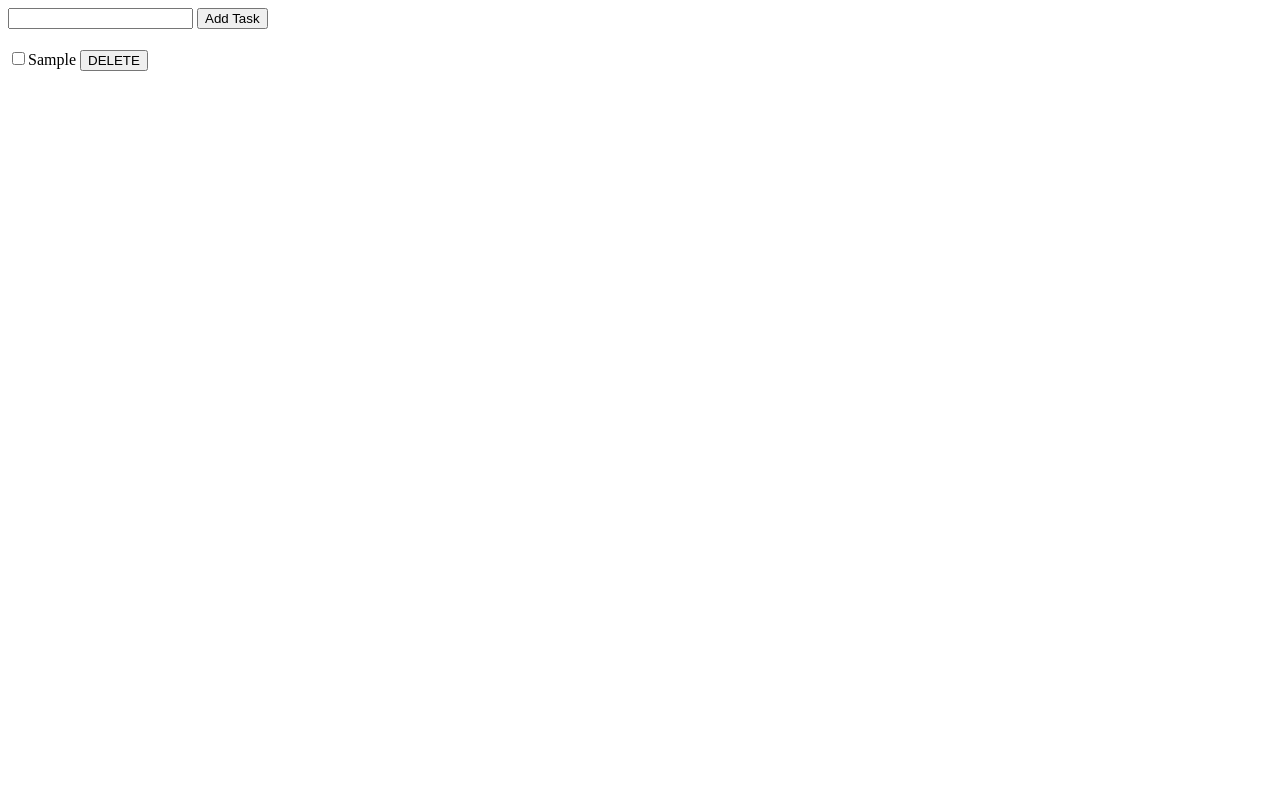
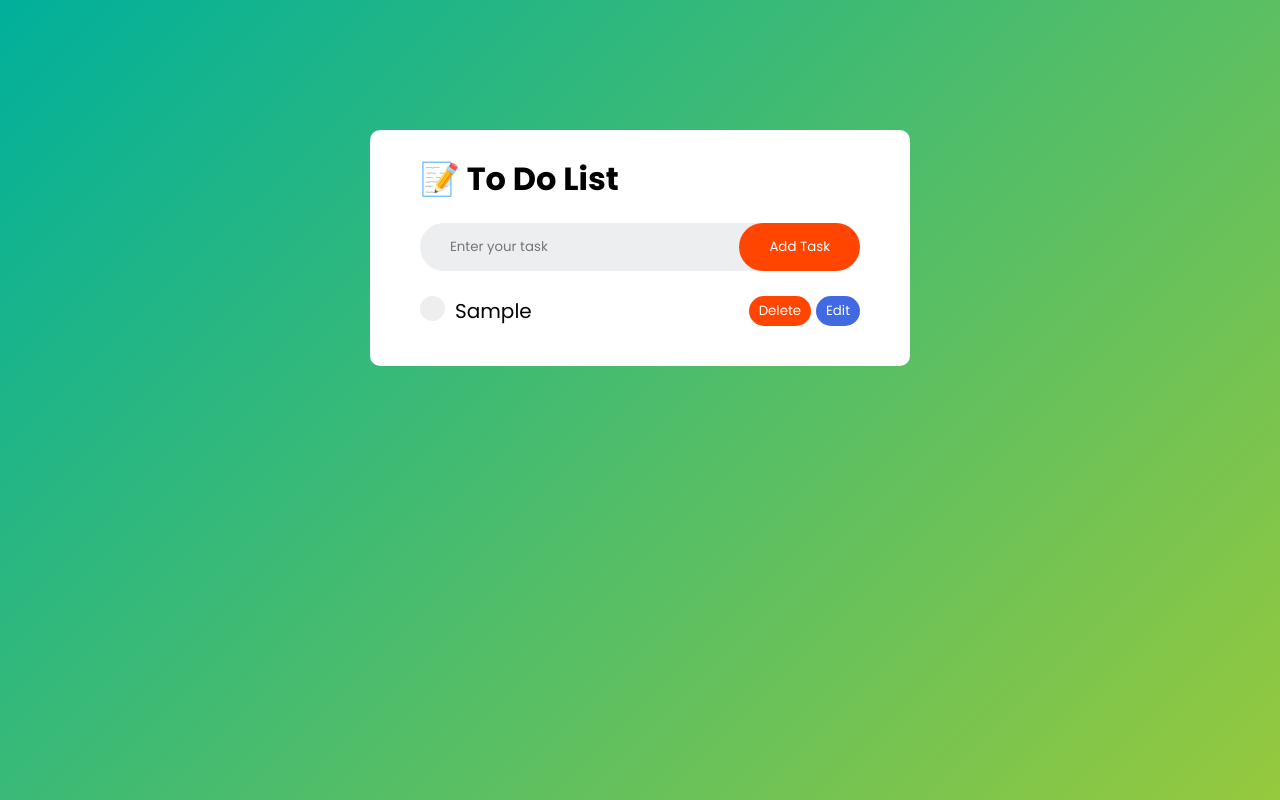
Before and after one commit to sanjeevirajanramajayam/To-Do-Application, a plain HTML site: page index.html in a window 1280 px wide. Both pictures are taken after typing "Sample" into the empty fields and a click on the button "Add Task". Drawn offline with Linux system fonts and the light colour scheme.

Commit message:
Completed rework of To Do List Application

```diff
--- /dev/null
+++ b/checkbox.css
@@ -0,0 +1,69 @@
+/* The container */
+.container {
+  display: block;
+  position: relative;
+  padding-left: 35px;
+  margin-bottom: 12px;
+  cursor: pointer;
+  font-size: 20px;
+  -webkit-user-select: none;
+  -moz-user-select: none;
+  -ms-user-select: none;
+  user-select: none;
+  width: fit-content;
+}
+
+/* Hide the browser's default checkbox */
+.container input {
+  position: absolute;
+  opacity: 0;
+  cursor: pointer;
+  height: 0;
+  width: 0;
+}
+
+/* Create a custom checkbox */
+.checkmark {
+  position: absolute;
+  top: 0;
+  left: 0;
+  height: 25px;
+  width: 25px;
+  background-color: #eee;
+  border-radius : 20px;
+}
+
+/* On mouse-over, add a grey background color */
+.container:hover input ~ .checkmark {
+  background-color: #ccc;
+}
+
+/* When the checkbox is checked, add a blue background */
+.container input:checked ~ .checkmark {
+  background-color: #FF4500;
+}
+
+/* Create the checkmark/indicator (hidden when not checked) */
+.checkmark:after {
+  content: "";
+  position: absolute;
+  display: none;
+}
+
+/* Show the checkmark when checked */
+.container input:checked ~ .checkmark:after {
+  display: block;
+}
+
+/* Style the checkmark/indicator */
+.container .checkmark:after {
+  left: 9px;
+  top: 5px;
+  width: 5px;
+  height: 10px;
+  border: solid white;
+  border-width: 0 3px 3px 0;
+  -webkit-transform: rotate(45deg);
+  -ms-transform: rotate(45deg);
+  transform: rotate(45deg);
+}
--- a/index.html
+++ b/index.html
@@ -1,24 +1,28 @@
-<html>
+<!DOCTYPE html>
+<html lang="en">
+<head>
+    <link rel="preconnect" href="https://fonts.googleapis.com">
+    <link rel="preconnect" href="https://fonts.gstatic.com" crossorigin>
+    <link href="https://fonts.googleapis.com/css2?family=Poppins:ital,wght@0,100;0,200;0,300;0,400;0,500;0,600;0,700;0,800;0,900;1,100;1,200;1,300;1,400;1,500;1,600;1,700;1,800;1,900&display=swap" rel="stylesheet">
 
-<head>
-
-    <style>
-        .add{
-            margin-bottom: 20px;
-        }
-    </style>
-
-    <script src="index.js" defer></script>
-
+    <meta charset="UTF-8">
+    <meta name="viewport" content="width=device-width, initial-scale=1.0">
+    <title>To Do List</title>
+    <link rel="stylesheet" href="style.css">
+    <link rel="stylesheet" href="checkbox.css">
+    <script type="text/javascript" src="index.js" defer></script>
 </head>
 
 <body>
+    <div class="main">
+        <div class="todo-app" id="todo-app">
+            <h1>📝 To Do List</h1>
 
-    <input id="input">
-    <button class="add" onclick="AddCheckbox()">Add Task</button>
-    <div id="div1">
-
+            <div class="row">
+                <input placeholder="Enter your task" id="input">
+                <button id="addbutton" onclick="AddTask()">Add Task</button>
+            </div>
+        </div>
     </div>
 </body>
-
 </html>
--- a/index.js
+++ b/index.js
@@ -1,39 +1,94 @@
-let count = 0;
+const edittask = 0;
 
-function AddCheckbox()
+function AddTask()
 {
     const input = document.getElementById("input");
+    const div = document.getElementById("todo-app");
 
-    if (input.value != '')
-    {
-        const checkbox = document.createElement("input");
-        checkbox.setAttribute("type", "checkbox");
-        checkbox.setAttribute("onclick", "Check(" + count.toString() + ")");
-        checkbox.setAttribute("id", count.toString());
+    const taskdiv = document.createElement("div");
+    taskdiv.setAttribute("class", "task");
 
-        const label = document.createElement("label");
-        label.innerHTML = input.value + "    ";
-        label.setAttribute("for", count.toString());
-        label.setAttribute("id", "#" + count.toString());
+    const label = document.createElement("label");
+    label.innerHTML = input.value;
+    label.setAttribute("class", "container");
 
-        const button = document.createElement("button");
-        button.innerHTML = "DELETE";
-        button.setAttribute("onclick", "Delete(" + count.toString() + ")");
-        button.setAttribute("id", "##" + count.toString());
+    const checkbox = document.createElement("input");
+    checkbox.setAttribute("type", "checkbox");
 
-        const div = document.getElementById("div1");
+    const span = document.createElement("span");
+    span.setAttribute("class", "checkmark")
 
-        div.appendChild(checkbox);
-        div.appendChild(label);
-        div.appendChild(button);
+    const button = document.createElement("button");
+    button.setAttribute("id", "removebutton")
+    button.innerHTML = "Delete";
 
-        var br = document.createElement("br");
-        br.setAttribute("id", "$" + count.toString());
-        div.appendChild(br);
+    const button2 = document.createElement("button");
+    button2.setAttribute("id", "editbutton");
+    button2.innerHTML = "Edit";
 
-        count++;
-        input.value = '';
-    }
+    label.appendChild(checkbox);
+    label.appendChild(span);
+
+    taskdiv.appendChild(label);
+    taskdiv.appendChild(button);
+    taskdiv.appendChild(button2);
+    taskdiv.setAttribute("title", "0");
+
+    div.appendChild(taskdiv);
+
+    input.value = '';
+
+    div.addEventListener("click", function(e)
+        {
+            if (e.target.tagName === "INPUT")
+            {
+                if (e.target.checked == true)
+                {
+                    console.log(e.target.parentElement);
+                    e.target.parentElement.style.textDecoration = "line-through";
+                }
+                else
+                {
+                    e.target.parentElement.style.textDecoration = "none";
+                }
+            }
+            else if (e.target.tagName === "BUTTON")
+            {
+                if (e.target.innerHTML === "Delete")
+                {
+                    e.target.parentElement.remove()
+                }
+
+                else if (e.target.innerHTML === "Edit" && e.target.parentElement.title === "0")
+                {
+                    console.log(e.target);
+                    const rowdiv = document.createElement("div");
+                    rowdiv.setAttribute("class", "row");
+
+                    const editinput = document.createElement("input");
+                    editinput.setAttribute("placeholder", "Edit your task");
+                    editinput.setAttribute("id", "editinput");
+
+                    const editbutton = document.createElement("button");
+                    editbutton.innerHTML = "OK";
+                    editbutton.setAttribute("id", "okbutton");
+
+                    rowdiv.appendChild(editinput);
+                    rowdiv.appendChild(editbutton);
+
+                    e.target.parentElement.appendChild(rowdiv);
+                    e.target.parentElement.title = "1";
+                }
+
+                else if (e.target.innerHTML === "OK")
+                {
+                    e.target.parentElement.parentElement.firstChild.firstChild.data = e.target.parentElement.firstChild.value;
+                    e.target.parentElement.parentElement.title = "0";
+                    e.target.parentElement.remove()
+                }
+            }
+        }
+    )
 }
 
 function Check(count)
--- /dev/null
+++ b/style.css
@@ -0,0 +1,133 @@
+.poppins-regular {
+  font-family: "Poppins", sans-serif;
+  font-weight: 400;
+  font-style: normal;
+}
+
+*{
+    box-sizing: border-box;
+    margin: 0;
+    padding: 0;
+    font-family: "Poppins";
+}
+
+.main
+{
+    width: 100%;
+    min-height: 100vh;
+    background: linear-gradient(135deg, #00b09b, #96c93d);
+    padding: 10px;
+}
+
+.todo-app
+{
+    /*Width 100% + box-sizing: border box : It will also fits the element in available space including border, padding (margin will make it overflow the container).*/
+    max-width: 540px;
+    margin: 120px auto 20px;
+    background-color: #fff;
+    border-radius: 10px;
+    padding: 25px 50px 25px 50px;
+}
+
+.todo-app h1
+{
+    margin-bottom: 20px;
+}
+
+.row
+{
+    display: flex;
+    align-items: center; /* Centers along the  */
+    justify-content: space-between;
+    background-color: #edeef0;
+    margin-bottom: 25px;
+    border-radius: 30px;
+    padding-left: 20px;
+}
+
+.row-edit
+{
+    display: flex;
+    align-items: center; /* Centers along the  */
+    justify-content: space-between;
+    background-color: #edeef0;
+    margin-bottom: 25px;
+    border-radius: 30px;
+    padding-left: 20px;
+}
+
+#editinput
+{
+    border: none;
+    background: transparent;
+    outline: none;
+    padding: 0px;
+}
+
+input
+{
+    flex: 1;
+    border: none;
+    background: transparent;
+    outline: none;
+    font-weight: 14px;
+    padding: 10px;
+}
+
+#addbutton{
+    border: none;
+    outline: none;
+    padding: 14px 30px;
+    background-color: orangered;
+    color: #fff;
+    border-radius: 40px;
+    cursor: pointer;
+}
+
+.task{
+    display: flex;
+    justify-content: space-between;
+    flex-wrap: wrap;
+}
+
+#removebutton
+{
+    border: none;
+    outline: none;
+    padding: 5px 10px;
+    background-color: orangered;
+    color: #fff;
+    border-radius: 40px;
+    cursor: pointer;
+    margin-bottom: 15px;
+    display: inline-block;
+}
+
+#editbutton
+{
+    border: none;
+    outline: none;
+    padding: 5px 10px;
+    background-color: royalblue;
+    color: #fff;
+    border-radius: 40px;
+    cursor: pointer;
+    margin-bottom: 15px;
+    margin-left: 5px;
+}
+
+#okbutton
+{
+    border: none;
+    outline: none;
+    padding: 5px 10px;
+    background-color: royalblue;
+    color: #fff;
+    border-radius: 40px;
+    cursor: pointer;
+    margin-left: 5px;
+}
+
+label{
+    flex: 2;
+}
```
